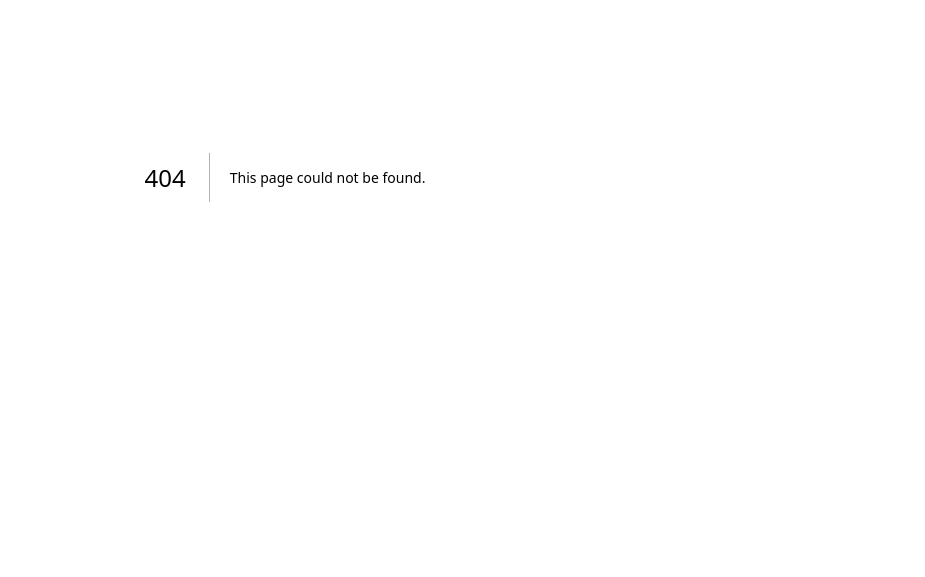
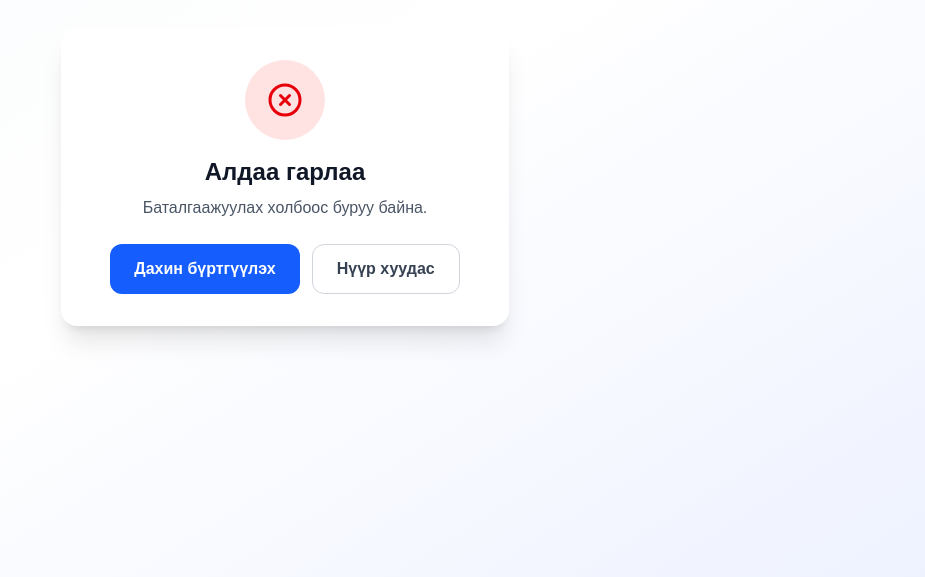
Before and after one commit to Nyantai12/Mtaxfront, a Next.js app in the folder frontend/mtaxfrontend/: page /verify-email in a window 1280 px wide. Before the commit this address had no page. Shown: the part 223-800 px from the top of the page, without its empty margins (355-1280 px from the left). Built offline with nearby package versions, Linux system fonts and the light colour scheme.

Commit message:
verify done

```diff
--- /dev/null
+++ b/frontend/mtaxfrontend/app/verify-email/page.tsx
@@ -0,0 +1,154 @@
+// app/verify-email/page.tsx
+"use client";
+
+import { useState, useEffect, Suspense } from "react";
+import { useSearchParams, useRouter } from "next/navigation";
+import { motion } from "framer-motion";
+import { FiCheckCircle, FiXCircle, FiAlertCircle } from "react-icons/fi";
+import { API_BASE_URL } from "@/api_base_url/page";
+
+function VerifyEmailContent() {
+  const searchParams = useSearchParams();
+  const router = useRouter();
+  const [isVerifying, setIsVerifying] = useState(true);
+  const [verificationStatus, setVerificationStatus] = useState<{
+    success: boolean;
+    message: string;
+    code?: number;
+  } | null>(null);
+
+  useEffect(() => {
+    const token = searchParams.get('token');
+
+    if (!token) {
+      setVerificationStatus({
+        success: false,
+        message: "Баталгаажуулах холбоос буруу байна.",
+        code: 400
+      });
+      setIsVerifying(false);
+      return;
+    }
+
+    const verifyEmail = async () => {
+      setIsVerifying(true);
+      try {
+        const response = await fetch(`${API_BASE_URL}/api/auth/verifyuser/${token}/`, {
+          method: "POST",
+          credentials: "include",
+          headers: {
+            "Content-Type": "application/json",
+          },
+        });
+
+        const data = await response.json();
+        console.log("Verification response:", data);
+
+        if (data.resultCode === 7920) {
+          setVerificationStatus({
+            success: true,
+            message: "Таны имэйл хаяг амжилттай баталгаажлаа! Та одоо системд нэвтрэх боломжтой.",
+            code: data.resultCode
+          });
+        } else if (data.resultCode === 8213) {
+          setVerificationStatus({
+            success: false,
+            message: "Баталгаажуулах холбоосны хугацаа дууссан эсвэл буруу байна. Дахин бүртгүүлнэ үү.",
+            code: data.resultCode
+          });
+        } else {
+          setVerificationStatus({
+            success: false,
+            message: data.resultMessage || "Баталгаажуулахад алдаа гарлаа. Дахин оролдоно уу.",
+            code: data.resultCode
+          });
+        }
+      } catch (error) {
+        console.error("Verification error:", error);
+        setVerificationStatus({
+          success: false,
+          message: "Серверт холбогдоход алдаа гарлаа. Дахин оролдоно уу.",
+          code: 500
+        });
+      } finally {
+        setIsVerifying(false);
+      }
+    };
+
+    verifyEmail();
+  }, [searchParams]);
+
+  if (isVerifying) {
+    return (
+      <div className="min-h-screen flex items-center justify-center bg-gradient-to-br from-[#f8fafc] via-white to-[#eef2ff]">
+        <div className="text-center">
+          <div className="animate-spin rounded-full h-16 w-16 border-b-2 border-blue-600 mx-auto mb-4"></div>
+          <p className="text-gray-600">Имэйл хаяг баталгаажиж байна...</p>
+        </div>
+      </div>
+    );
+  }
+
+  return (
+    <div className="min-h-screen flex items-center justify-center bg-gradient-to-br from-[#f8fafc] via-white to-[#eef2ff] px-6">
+      <motion.div
+        initial={{ opacity: 0, scale: 0.95 }}
+        animate={{ opacity: 1, scale: 1 }}
+        transition={{ duration: 0.5 }}
+        className="max-w-md w-full"
+      >
+        <div className="bg-white rounded-2xl shadow-xl p-8 text-center">
+          {verificationStatus?.success ? (
+            <>
+              <div className="w-20 h-20 bg-green-100 rounded-full flex items-center justify-center mx-auto mb-4">
+                <FiCheckCircle className="text-green-600 text-4xl" />
+              </div>
+              <h1 className="text-2xl font-bold text-gray-900 mb-2">Баталгаажлаа!</h1>
+              <p className="text-gray-600 mb-6">{verificationStatus.message}</p>
+              <button
+                onClick={() => router.push("/auth")}
+                className="px-6 py-3 bg-gradient-to-r from-[#0f172a] to-[#1e3a8a] text-white rounded-xl font-semibold hover:opacity-95 transition"
+              >
+                Нэвтрэх
+              </button>
+            </>
+          ) : (
+            <>
+              <div className="w-20 h-20 bg-red-100 rounded-full flex items-center justify-center mx-auto mb-4">
+                <FiXCircle className="text-red-600 text-4xl" />
+              </div>
+              <h1 className="text-2xl font-bold text-gray-900 mb-2">Алдаа гарлаа</h1>
+              <p className="text-gray-600 mb-6">{verificationStatus?.message}</p>
+              <div className="flex gap-3 justify-center">
+                <button
+                  onClick={() => router.push("/auth?register=true")}
+                  className="px-6 py-3 bg-blue-600 text-white rounded-xl font-semibold hover:bg-blue-700 transition"
+                >
+                  Дахин бүртгүүлэх
+                </button>
+                <button
+                  onClick={() => router.push("/")}
+                  className="px-6 py-3 border border-gray-300 text-gray-700 rounded-xl font-semibold hover:bg-gray-50 transition"
+                >
+                  Нүүр хуудас
+                </button>
+              </div>
+            </>
+          )}
+        </div>
+      </motion.div>
+    </div>
+  );
+}
+
+export default function VerifyEmailPage() {
+  return (
+    <Suspense fallback={
+      <div className="min-h-screen flex items-center justify-center">
+        <div className="animate-spin rounded-full h-12 w-12 border-b-2 border-blue-600"></div>
+      </div>
+    }>
+      <VerifyEmailContent />
+    </Suspense>
+  );
+}
```
